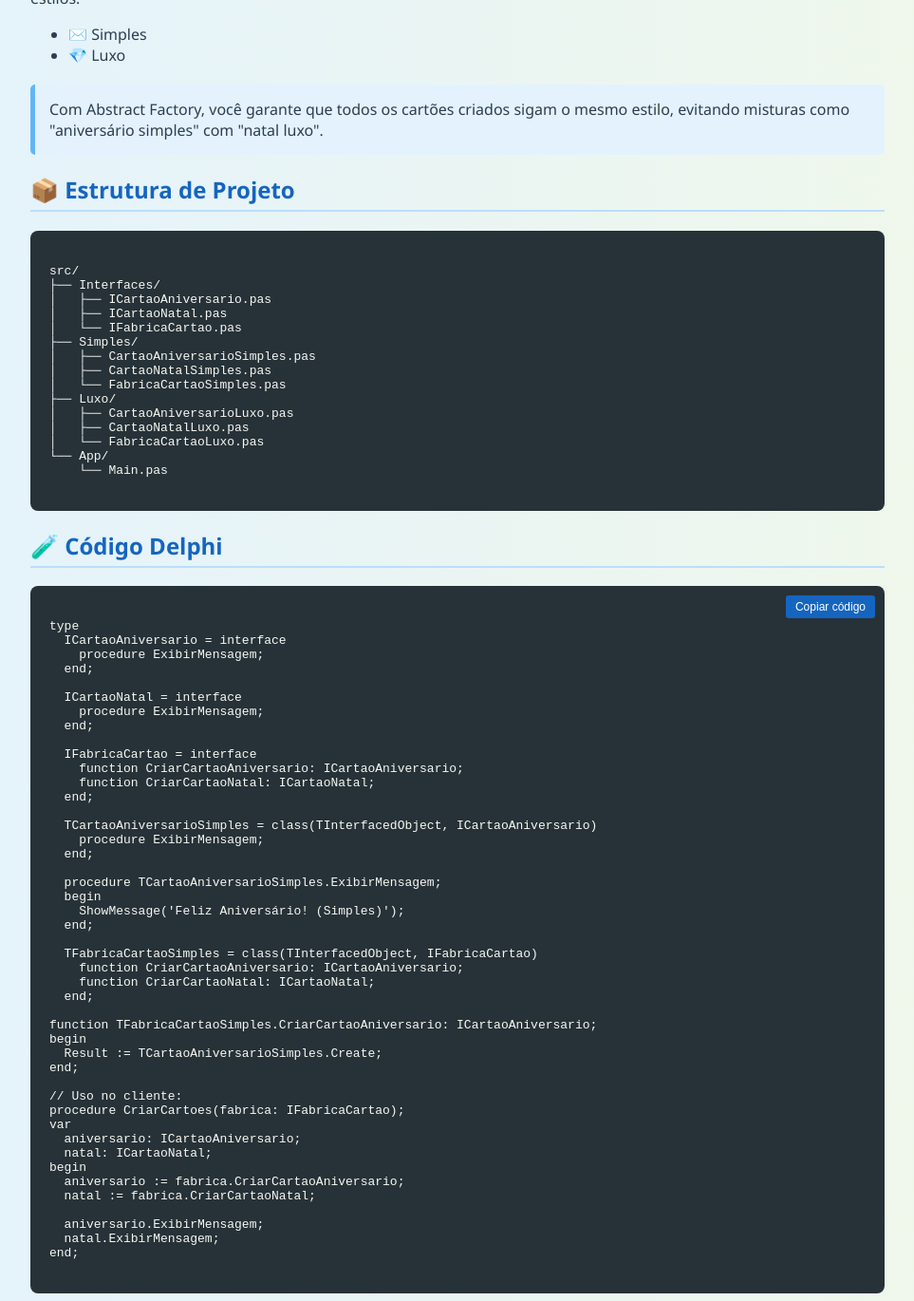
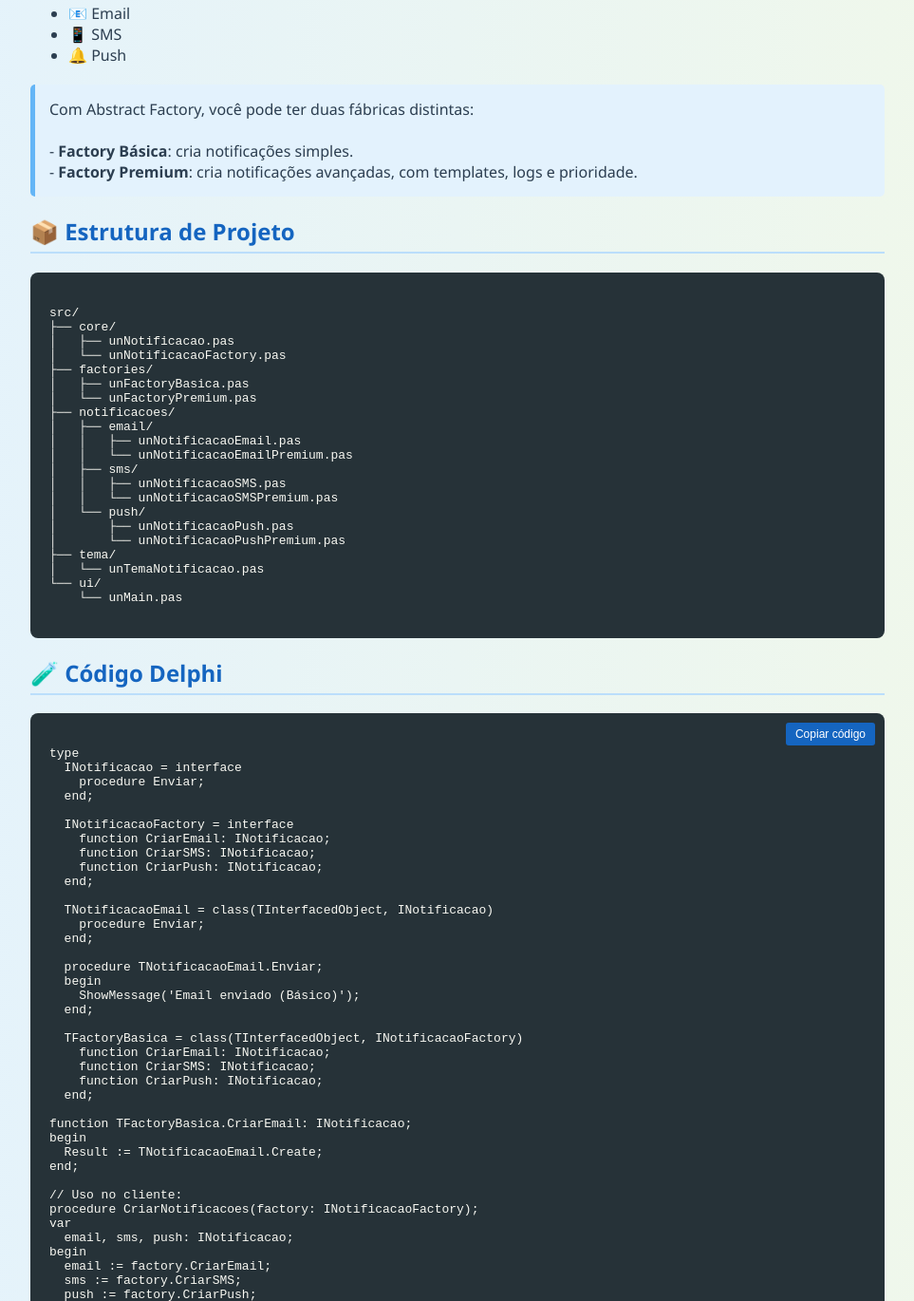
Before and after one commit to Saviosouza-Dev/delphi-design-patterns, a plain HTML site: page abstract-factory.html in a window 1280 px wide. Shown: the part 505-1875 px from the top of the page at 95% size, without its empty margins (158-1121 px from the left). Drawn offline with Linux system fonts and the light colour scheme.

Commit message:
Ajustando estrutura no HTML

```diff
--- a/abstract-factory.html
+++ b/abstract-factory.html
@@ -3,7 +3,7 @@
 <head>
   <meta charset="UTF-8" />
   <meta name="viewport" content="width=device-width, initial-scale=1.0" />
-  <title>🎨 Padrão Abstract Factory em Delphi</title>
+  <title>📲 Padrão Abstract Factory em Delphi</title>
   <style>
     body {
       font-family: 'Segoe UI', sans-serif;
@@ -75,98 +75,107 @@
 <body>
 
 <header>
-  <h1>🎨 Padrão Abstract Factory em Delphi</h1>
-  <p>Criação de famílias de objetos relacionados com consistência e flexibilidade</p>
+  <h1>📲 Padrão Abstract Factory em Delphi</h1>
+  <p>Criação de famílias de notificações relacionadas com consistência e flexibilidade</p>
 </header>
 
 <main>
   <h2>✅ Definição</h2>
   <div class="box">
-    Abstract Factory é um padrão criacional que fornece uma interface para criar <strong>famílias de objetos relacionados</strong> sem especificar suas classes concretas. Ele garante consistência entre os objetos criados e facilita a troca de estilos ou temas.
+    Abstract Factory é um padrão criacional que fornece uma interface para criar <strong>famílias de objetos relacionados</strong> sem especificar suas classes concretas. Ele garante consistência entre os objetos criados e facilita a troca de estilos ou versões.
   </div>
 
   <h2>💡 Cenário prático</h2>
-  <p>Imagine que você está desenvolvendo um sistema que gera <strong>cartões de aniversário</strong> e <strong>cartões de natal</strong> com dois estilos:</p>
+  <p>Imagine que você está desenvolvendo um sistema que envia <strong>notificações</strong> em diferentes canais:</p>
   <ul>
-    <li>✉️ Simples</li>
-    <li>💎 Luxo</li>
+    <li>📧 Email</li>
+    <li>📱 SMS</li>
+    <li>🔔 Push</li>
   </ul>
   <div class="exemplo">
-    Com Abstract Factory, você garante que todos os cartões criados sigam o mesmo estilo, evitando misturas como "aniversário simples" com "natal luxo".
+    Com Abstract Factory, você pode ter duas fábricas distintas:
+    <br><br>
+    - <strong>Factory Básica</strong>: cria notificações simples.<br>
+    - <strong>Factory Premium</strong>: cria notificações avançadas, com templates, logs e prioridade.
   </div>
 
   <h2>📦 Estrutura de Projeto</h2>
   <pre><code>
 src/
-├── Interfaces/
-│   ├── ICartaoAniversario.pas
-│   ├── ICartaoNatal.pas
-│   └── IFabricaCartao.pas
-├── Simples/
-│   ├── CartaoAniversarioSimples.pas
-│   ├── CartaoNatalSimples.pas
-│   └── FabricaCartaoSimples.pas
-├── Luxo/
-│   ├── CartaoAniversarioLuxo.pas
-│   ├── CartaoNatalLuxo.pas
-│   └── FabricaCartaoLuxo.pas
-└── App/
-    └── Main.pas
+├── core/
+│   ├── unNotificacao.pas
+│   └── unNotificacaoFactory.pas
+├── factories/
+│   ├── unFactoryBasica.pas
+│   └── unFactoryPremium.pas
+├── notificacoes/
+│   ├── email/
+│   │   ├── unNotificacaoEmail.pas
+│   │   └── unNotificacaoEmailPremium.pas
+│   ├── sms/
+│   │   ├── unNotificacaoSMS.pas
+│   │   └── unNotificacaoSMSPremium.pas
+│   └── push/
+│       ├── unNotificacaoPush.pas
+│       └── unNotificacaoPushPremium.pas
+├── tema/
+│   └── unTemaNotificacao.pas
+└── ui/
+    └── unMain.pas
   </code></pre>
 
   <h2>🧪 Código Delphi</h2>
   <pre><code>
 type
-  ICartaoAniversario = interface
-    procedure ExibirMensagem;
+  INotificacao = interface
+    procedure Enviar;
   end;
 
-  ICartaoNatal = interface
-    procedure ExibirMensagem;
+  INotificacaoFactory = interface
+    function CriarEmail: INotificacao;
+    function CriarSMS: INotificacao;
+    function CriarPush: INotificacao;
   end;
 
-  IFabricaCartao = interface
-    function CriarCartaoAniversario: ICartaoAniversario;
-    function CriarCartaoNatal: ICartaoNatal;
+  TNotificacaoEmail = class(TInterfacedObject, INotificacao)
+    procedure Enviar;
   end;
 
-  TCartaoAniversarioSimples = class(TInterfacedObject, ICartaoAniversario)
-    procedure ExibirMensagem;
+  procedure TNotificacaoEmail.Enviar;
+  begin
+    ShowMessage('Email enviado (Básico)');
   end;
 
-  procedure TCartaoAniversarioSimples.ExibirMensagem;
-  begin
-    ShowMessage('Feliz Aniversário! (Simples)');
+  TFactoryBasica = class(TInterfacedObject, INotificacaoFactory)
+    function CriarEmail: INotificacao;
+    function CriarSMS: INotificacao;
+    function CriarPush: INotificacao;
   end;
 
-  TFabricaCartaoSimples = class(TInterfacedObject, IFabricaCartao)
-    function CriarCartaoAniversario: ICartaoAniversario;
-    function CriarCartaoNatal: ICartaoNatal;
-  end;
-
-function TFabricaCartaoSimples.CriarCartaoAniversario: ICartaoAniversario;
+function TFactoryBasica.CriarEmail: INotificacao;
 begin
-  Result := TCartaoAniversarioSimples.Create;
+  Result := TNotificacaoEmail.Create;
 end;
 
 // Uso no cliente:
-procedure CriarCartoes(fabrica: IFabricaCartao);
+procedure CriarNotificacoes(factory: INotificacaoFactory);
 var
-  aniversario: ICartaoAniversario;
-  natal: ICartaoNatal;
+  email, sms, push: INotificacao;
 begin
-  aniversario := fabrica.CriarCartaoAniversario;
-  natal := fabrica.CriarCartaoNatal;
+  email := factory.CriarEmail;
+  sms := factory.CriarSMS;
+  push := factory.CriarPush;
 
-  aniversario.ExibirMensagem;
-  natal.ExibirMensagem;
+  email.Enviar;
+  sms.Enviar;
+  push.Enviar;
 end;
   </code><button class="copy-btn" onclick="copyCode(this)">Copiar código</button></pre>
 
   <h2>✅ Vantagens</h2>
   <div class="box">
     <ul>
-      <li>🔁 Troca de estilo sem alterar o código cliente</li>
+      <li>🔁 Troca de versão (Básica/Premium) sem alterar o código cliente</li>
       <li>🧩 Consistência entre os objetos criados</li>
       <li>🔒 Evita mistura de estilos incompatíveis</li>
     </ul>
@@ -174,7 +183,7 @@ end;
 
   <h2>📌 Conclusão</h2>
   <div class="box">
-    Abstract Factory é como escolher um combo de papelaria: você define o estilo e recebe todos os itens coordenados — sem precisar montar peça por peça.
+    Abstract Factory é como escolher um pacote de notificações: você define se quer Básico ou Premium e recebe todos os canais coordenados — sem precisar instanciar cada classe manualmente.
   </div>
 
   <p><a href="index.html">⬅️ Voltar à página principal</a></p>
```
